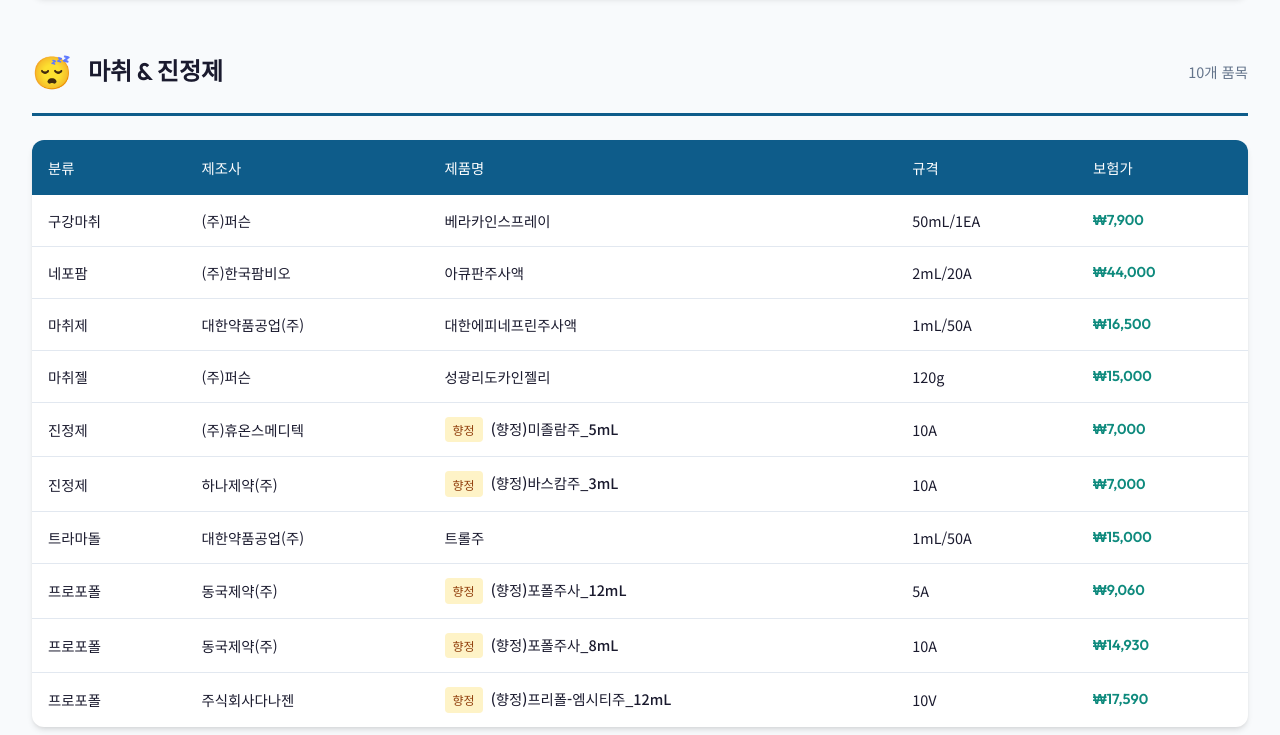
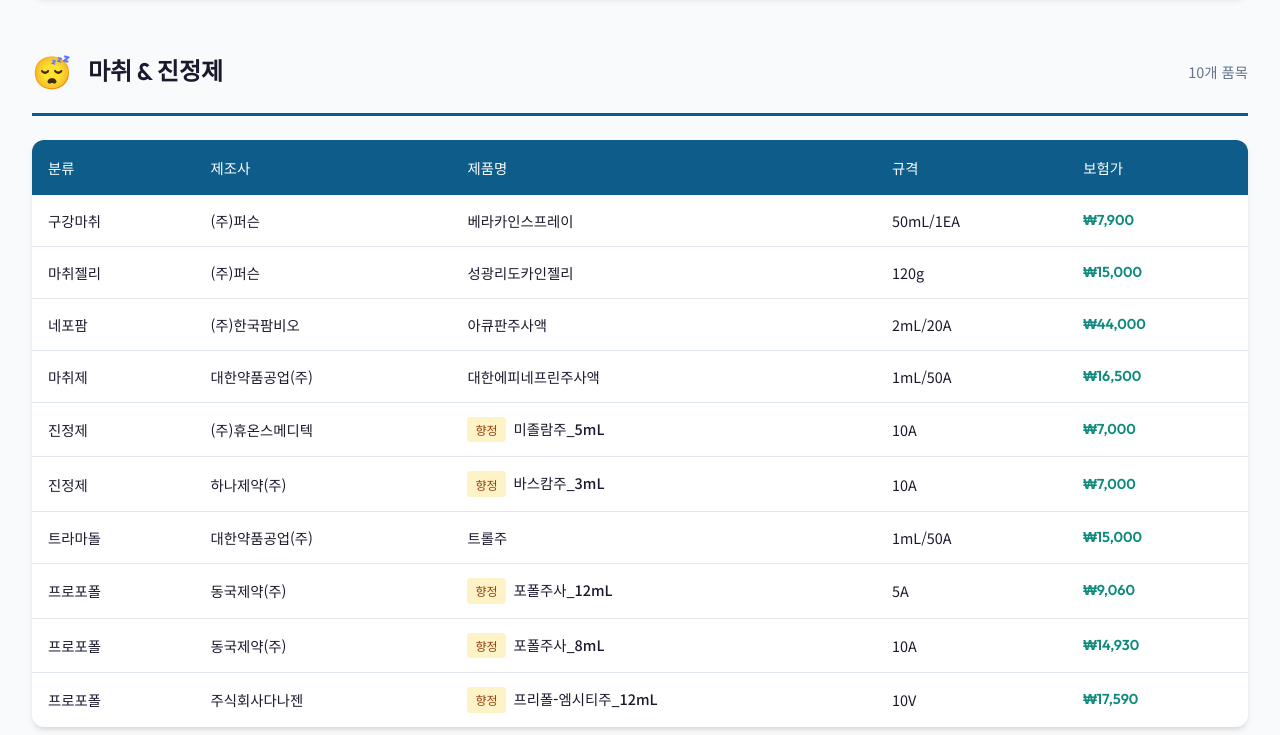
Before and after one commit to hey738/horangpharm_catalog_2512, a plain HTML site: page index.html in a window 1280 px wide. Shown: the part 3080-3815 px from the top of the page. Drawn offline with Linux system fonts and the light colour scheme.

Commit message:
Fix product names and categories in index.html

```diff
--- a/index.html
+++ b/index.html
@@ -628,7 +628,7 @@
           { category: "Vit B5", manufacturer: "(주)녹십자웰빙", name: "지씨비타오주", spec: "2mL/50A", price: 58000 },
           { category: "Vit B6", manufacturer: "(주)녹십자웰빙", name: "메가비타식스주", spec: "1mL/50A", price: 19500 },
           { category: "Vit B12", manufacturer: "(주)녹십자웰빙", name: "지씨비타일이주", spec: "2mL/50A", price: 55000 },
-          { category: "Vit C", manufacturer: "(주)휴온스메디텍", name: "(냉장)메리트씨주사", spec: "20mL/10V", price: 20000, tags: ["cold"] },
+          { category: "Vit C", manufacturer: "(주)휴온스메디텍", name: "메리트씨주사", spec: "20mL/10V", price: 20000, tags: ["cold"] },
           { category: "Vit C", manufacturer: "대한약품공업(주)", name: "대한아스코르브산주사액", spec: "2mL/50A", price: 9950 },
           { category: "Vit D3", manufacturer: "(주)휴온스메디텍", name: "메리트디주", spec: "20만IU/1mL/10A", price: 40000 },
           { category: "Vit D3", manufacturer: "동국제약(주)", name: "비타벨라프리필드주사", spec: "1ml/10PF", price: 41000 },
@@ -673,15 +673,15 @@
         color: "#6B46C1",
         items: [
           { category: "구강마취", manufacturer: "(주)퍼슨", name: "베라카인스프레이", spec: "50mL/1EA", price: 7900 },
+          { category: "마취젤리", manufacturer: "(주)퍼슨", name: "성광리도카인젤리", spec: "120g", price: 15000 },
           { category: "네포팜", manufacturer: "(주)한국팜비오", name: "아큐판주사액", spec: "2mL/20A", price: 44000 },
           { category: "마취제", manufacturer: "대한약품공업(주)", name: "대한에피네프린주사액", spec: "1mL/50A", price: 16500 },
-          { category: "마취젤", manufacturer: "(주)퍼슨", name: "성광리도카인젤리", spec: "120g", price: 15000 },
-          { category: "진정제", manufacturer: "(주)휴온스메디텍", name: "(향정)미졸람주_5mL", spec: "10A", price: 7000, tags: ["controlled"] },
-          { category: "진정제", manufacturer: "하나제약(주)", name: "(향정)바스캄주_3mL", spec: "10A", price: 7000, tags: ["controlled"] },
+          { category: "진정제", manufacturer: "(주)휴온스메디텍", name: "미졸람주_5mL", spec: "10A", price: 7000, tags: ["controlled"] },
+          { category: "진정제", manufacturer: "하나제약(주)", name: "바스캄주_3mL", spec: "10A", price: 7000, tags: ["controlled"] },
           { category: "트라마돌", manufacturer: "대한약품공업(주)", name: "트롤주", spec: "1mL/50A", price: 15000 },
-          { category: "프로포폴", manufacturer: "동국제약(주)", name: "(향정)포폴주사_12mL", spec: "5A", price: 9060, tags: ["controlled"] },
-          { category: "프로포폴", manufacturer: "동국제약(주)", name: "(향정)포폴주사_8mL", spec: "10A", price: 14930, tags: ["controlled"] },
-          { category: "프로포폴", manufacturer: "주식회사다나젠", name: "(향정)프리폴-엠시티주_12mL", spec: "10V", price: 17590, tags: ["controlled"] }
+          { category: "프로포폴", manufacturer: "동국제약(주)", name: "포폴주사_12mL", spec: "5A", price: 9060, tags: ["controlled"] },
+          { category: "프로포폴", manufacturer: "동국제약(주)", name: "포폴주사_8mL", spec: "10A", price: 14930, tags: ["controlled"] },
+          { category: "프로포폴", manufacturer: "주식회사다나젠", name: "프리폴-엠시티주_12mL", spec: "10V", price: 17590, tags: ["controlled"] }
         ]
       },
       bone: {
@@ -691,8 +691,8 @@
         items: [
           { category: "골다공증", manufacturer: "(주)라이트팜텍", name: "본큐어주", spec: "3mL/1관[PF]", price: 54246 },
           { category: "골다공증", manufacturer: "(주)유영제약", name: "유드론주", spec: "3mL/1관[PF]", price: 54202 },
-          { category: "골다공증", manufacturer: "삼성바이오에피스(주)", name: "(생물)오보덴스pf", spec: "1mL/1PF", price: 108290, tags: ["bio"] },
-          { category: "골다공증", manufacturer: "암젠코리아유한회사", name: "(생물)프롤리아", spec: "1mL/1PF", price: 123760, tags: ["bio"] }
+          { category: "골다공증", manufacturer: "삼성바이오에피스(주)", name: "오보덴스pf", spec: "1mL/1PF", price: 108290, tags: ["bio"] },
+          { category: "골다공증", manufacturer: "암젠코리아유한회사", name: "프롤리아", spec: "1mL/1PF", price: 123760, tags: ["bio"] }
         ]
       },
       endoscopy: {
@@ -719,12 +719,12 @@
         icon: "💊",
         color: "#0891B2",
         items: [
-          { category: "백신", manufacturer: "(주)엘지화학", name: "(생물)유박스비프리필드주", spec: "1mL/10PFS", price: 121000, tags: ["bio", "cold"] },
-          { category: "백신", manufacturer: "SK바이오사이언스(주)", name: "(생물)스카이셀플루주", spec: "0.5mL/10관", price: 84000, tags: ["bio", "cold"] },
-          { category: "백신", manufacturer: "SK바이오사이언스(주)", name: "(생물)스카이조스터주", spec: "0.5ml/1sy", price: 88000, tags: ["bio", "cold"] },
-          { category: "백신", manufacturer: "한국화이자제약(주)", name: "(생물)프리베나20주", spec: "0.5mL/1PFS", price: 88000, tags: ["bio", "cold"] },
-          { category: "면역", manufacturer: "동광제약(주)", name: "(냉장)싸이원주", spec: "10V", price: 190000, tags: ["cold"] },
-          { category: "성장호르몬", manufacturer: "머크(주)", name: "(생물)싸이젠리퀴드카트리지주", spec: "1.03mL/1CTG", price: 75100, tags: ["bio"] },
+          { category: "백신", manufacturer: "(주)엘지화학", name: "유박스비프리필드주", spec: "1mL/10PFS", price: 121000, tags: ["bio"] },
+          { category: "백신", manufacturer: "SK바이오사이언스(주)", name: "스카이셀플루주", spec: "0.5mL/10관", price: 84000, tags: ["bio"] },
+          { category: "백신", manufacturer: "SK바이오사이언스(주)", name: "스카이조스터주", spec: "0.5ml/1sy", price: 88000, tags: ["bio"] },
+          { category: "백신", manufacturer: "한국화이자제약(주)", name: "프리베나20주", spec: "0.5mL/1PFS", price: 88000, tags: ["bio"] },
+          { category: "면역", manufacturer: "동광제약(주)", name: "싸이원주", spec: "10V", price: 190000, tags: ["cold"] },
+          { category: "성장호르몬", manufacturer: "머크(주)", name: "싸이젠리퀴드카트리지주", spec: "1.03mL/1CTG", price: 75100, tags: ["bio"] },
           { category: "항생제", manufacturer: "동광제약(주)", name: "동광세프트리악손주 1g", spec: "10V", price: 59140 },
           { category: "독감치료", manufacturer: "한국유니온제약(주)", name: "유니페라미비르주", spec: "60mL/백", price: 17600 },
           { category: "소염진통", manufacturer: "명문제약(주)", name: "디크놀주사", spec: "2mL/100A", price: 92200 },
@@ -763,7 +763,7 @@
           { category: "인젝터", manufacturer: "(주)위드메디컬", name: "위드 인젝터", spec: "23G, 25G", price: 44710 },
           { category: "클립", manufacturer: "(주)태웅메디칼", name: "옵티머스 클립", spec: "2300mm/13mm/115°", price: 16500 },
           { category: "마우스피스", manufacturer: "(주)위드메디컬", name: "마우스피스", spec: "최소주문 200개", price: 700 },
-          { category: "진단키트", manufacturer: "아산제약(주)", name: "(냉장)ASAN Helicobacter Test", spec: "50T", price: 72000, tags: ["cold"] },
+          { category: "진단키트", manufacturer: "아산제약(주)", name: "ASAN Helicobacter Test", spec: "50T", price: 72000, tags: ["cold"] },
           { category: "브러쉬", manufacturer: "주식회사 에스에이치", name: "일회용채널브러쉬", spec: "50EA", price: 55000 },
           { category: "진단키트", manufacturer: "주식회사 젠바디", name: "GenBody Influenza A/B", spec: "25T", price: 60000 }
         ]
```
